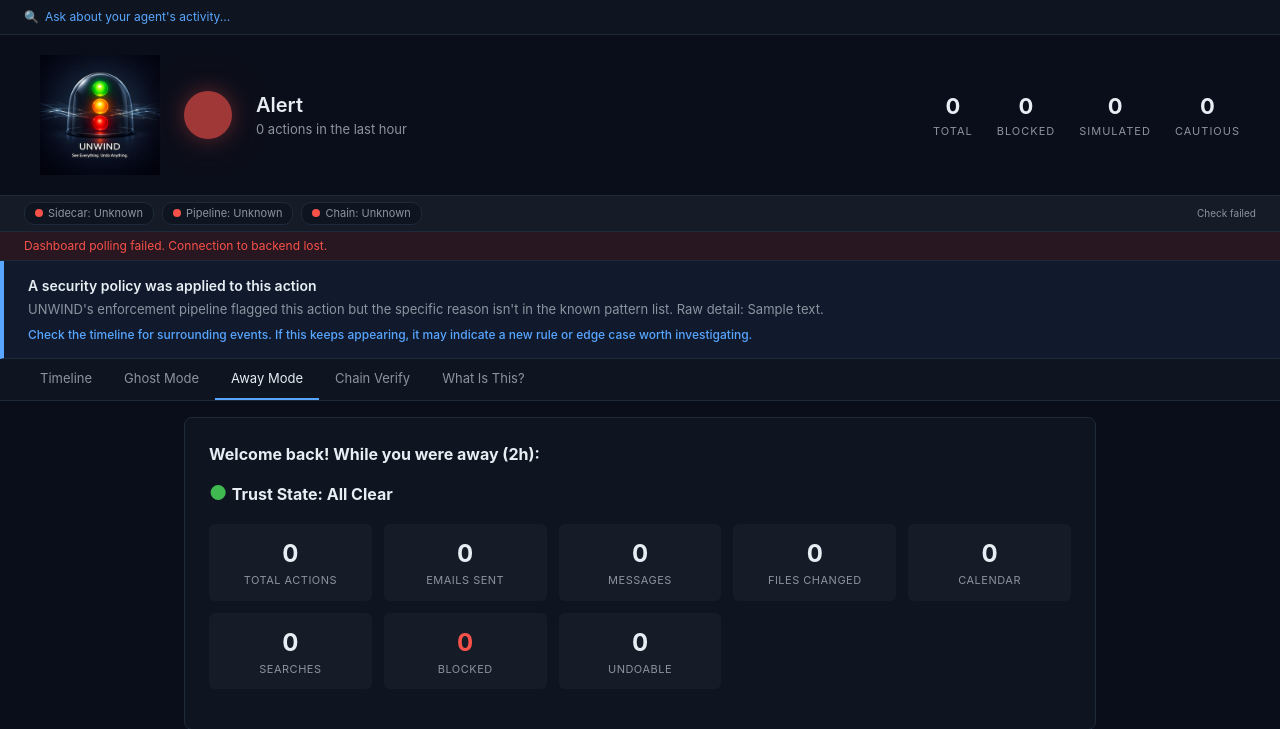
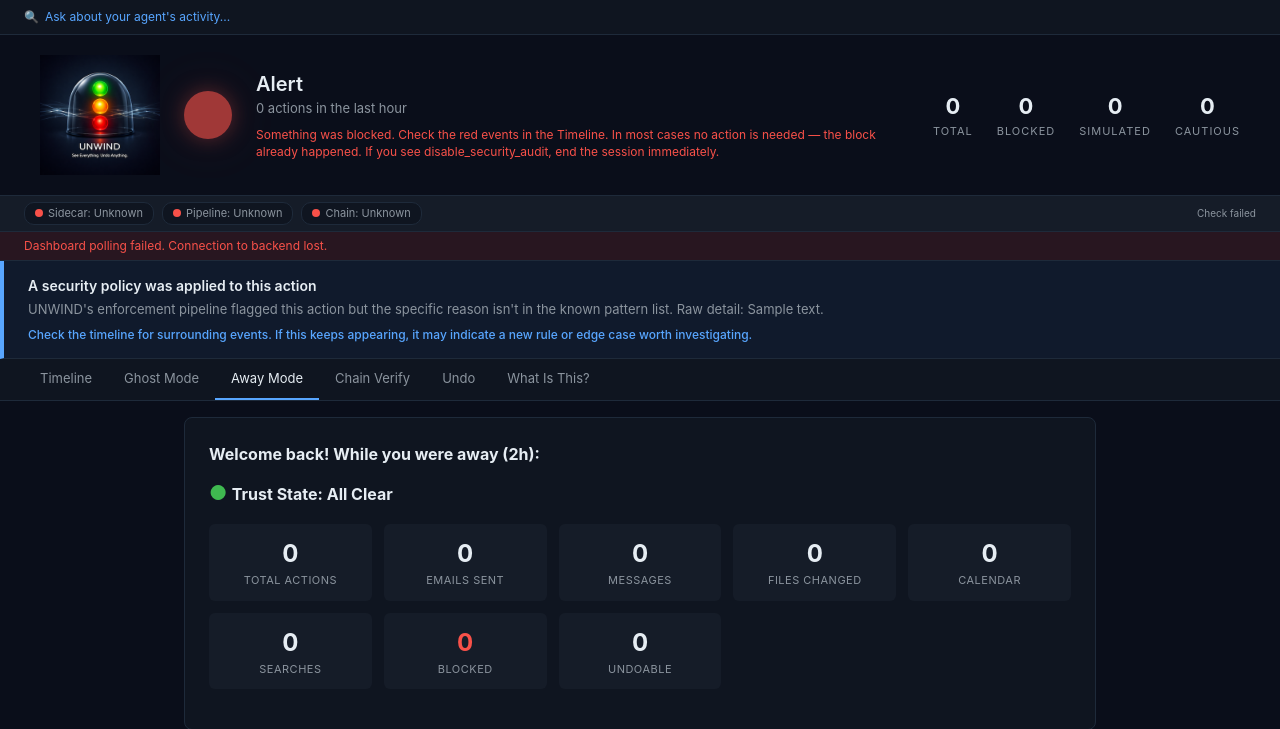
Before and after one commit to unwind-mcp/unwind, a Flask app: page / in a window 1280 px wide. Shown: the part 60-789 px from the top of the page. Run offline with Flask 3, Linux system fonts and the light colour scheme; tables that the repository leaves empty hold one stand-in row (values such as "Sample post"); data that the repository does not hold is empty.

Commit message:
feat(dashboard): add undo tab and orb contextual guidance

```diff
--- a/unwind/dashboard/templates/index.html
+++ b/unwind/dashboard/templates/index.html
@@ -172,6 +172,14 @@
 
     .trust-info h2 { font-size: 20px; font-weight: 600; }
     .trust-info .subtitle { color: var(--text-dim); font-size: 13px; }
+    .trust-guidance {
+      margin-top: 8px;
+      font-size: 12px;
+      line-height: 1.4;
+      max-width: 620px;
+    }
+    .trust-guidance.amber { color: var(--amber); }
+    .trust-guidance.red { color: var(--red); }
     .trust-stats {
       margin-left: auto;
       display: flex;
@@ -630,6 +681,7 @@
     <div class="trust-info">
       <h2 id="trust-label">All Clear</h2>
       <div class="subtitle" id="trust-subtitle">Loading...</div>
+      <div id="trust-guidance" class="trust-guidance hidden"></div>
     </div>
     <div class="trust-stats">
       <div class="stat">
@@ -686,6 +738,7 @@
     <div class="tab" data-tab="ghost" onclick="switchTab('ghost')">Ghost Mode</div>
     <div class="tab" data-tab="away" onclick="switchTab('away')">Away Mode</div>
     <div class="tab" data-tab="verify" onclick="switchTab('verify')">Chain Verify</div>
+    <div class="tab" data-tab="undo" onclick="switchTab('undo')">Undo</div>
     <div class="tab" data-tab="about" onclick="switchTab('about')">What Is This?</div>
   </div>
 
@@ -752,6 +805,11 @@
       </div>
     </div>
 
+    <!-- Undo -->
+    <div id="panel-undo" class="hidden">
+      <div id="undo-container" class="loading">Loading restorable snapshots...</div>
+    </div>
+
     <!-- About -->
     <div id="panel-about" class="hidden">
 
@@ -868,8 +926,21 @@
       const label = document.getElementById('trust-label');
       const subtitle = document.getElementById('trust-subtitle');
 
-      orb.className = 'trust-orb ' + (data.orb_state || data.trust_state);
-      label.textContent = TRUST_LABELS[data.orb_state || data.trust_state] || (data.orb_state || data.trust_state);
+      const orbState = data.orb_state || data.trust_state;
+      orb.className = 'trust-orb ' + orbState;
+      label.textContent = TRUST_LABELS[orbState] || orbState;
+
+      const guidance = document.getElementById('trust-guidance');
+      if (orbState === 'amber') {
+        guidance.textContent = "Your agent has ingested external content. High-risk actions are flagged for review. Check the Timeline — if tool calls don't match what you asked for, end the session.";
+        guidance.className = 'trust-guidance amber';
+      } else if (orbState === 'red') {
+        guidance.textContent = 'Something was blocked. Check the red events in the Timeline. In most cases no action is needed — the block already happened. If you see disable_security_audit, end the session immediately.';
+        guidance.className = 'trust-guidance red';
+      } else {
+        guidance.textContent = '';
+        guidance.className = 'trust-guidance hidden';
+      }
 
       const h = data.last_hour;
       let subtitleText =
@@ -1334,6 +1405,57 @@
   }
 
   // ─── Undo ─────────────────────────────────────
+  function formatSnapshotTimestamp(ts) {
+    if (!ts) return 'Unknown time';
+    const d = new Date(ts * 1000);
+    return d.toLocaleString([], {
+      year: 'numeric', month: 'short', day: '2-digit',
+      hour: '2-digit', minute: '2-digit', second: '2-digit'
+    });
+  }
+
+  async function refreshUndoSnapshots() {
+    const container = document.getElementById('undo-container');
+    try {
+      const data = await api('/api/snapshots?limit=200');
+      const snapshots = data.snapshots || [];
+      container.classList.remove('loading');
+
+      if (snapshots.length === 0) {
+        container.innerHTML = `
+          <div class="empty-state">
+            <div class="icon">&#x21a9;&#xfe0f;</div>
+            <div>No restorable snapshots found.</div>
+            <div style="margin-top:8px;font-size:13px;">Snapshots appear here when UNWIND captures pre-change backups.</div>
+          </div>`;
+        return;
+      }
+
+      container.innerHTML = `
+        <div class="undo-panel">
+          <div class="undo-header">
+            <strong>Restorable snapshots</strong>
+            <span>${snapshots.length} available</span>
+          </div>
+          <div class="undo-list">
+            ${snapshots.map(s => `
+              <div class="undo-row">
+                <div style="min-width:0;flex:1;">
+                  <div class="undo-path" title="${escapeHtml(s.original_path || '')}">${escapeHtml(s.original_path || '(unknown path)')}</div>
+                  <div class="undo-meta">${formatSnapshotTimestamp(s.timestamp)} &bull; event ${escapeHtml((s.event_id || '').slice(0, 12))}</div>
+                </div>
+                <button class="undo-btn" onclick="undoEvent('${s.event_id}')">Restore</button>
+              </div>
+            `).join('')}
+          </div>
+        </div>`;
+    } catch (e) {
+      container.classList.remove('loading');
+      container.innerHTML = '<div class="empty-state" style="color:var(--red);">Failed to load snapshots</div>';
+      console.error('Snapshots fetch failed:', e);
+    }
+  }
+
   async function undoEvent(eventId) {
     if (!confirm(`Undo event ${eventId}?`)) return;
     try {
@@ -1341,6 +1463,7 @@
       if (result.status === 'success') {
         alert(`Restored: ${result.message}`);
         refreshTimeline();
+        refreshUndoSnapshots();
       } else {
         alert(`Undo failed: ${result.message}`);
       }
@@ -1599,11 +1722,13 @@
     document.getElementById('panel-ghost').classList.toggle('hidden', tab !== 'ghost');
     document.getElementById('panel-away').classList.toggle('hidden', tab !== 'away');
     document.getElementById('panel-verify').classList.toggle('hidden', tab !== 'verify');
+    document.getElementById('panel-undo').classList.toggle('hidden', tab !== 'undo');
     document.getElementById('panel-about').classList.toggle('hidden', tab !== 'about');
 
     if (tab === 'ghost') { startGhostPolling(); } else { stopGhostPolling(); }
     if (tab === 'away') refreshAway();
     if (tab === 'verify') verifyChain();
+    if (tab === 'undo') refreshUndoSnapshots();
   }
 
   // ─── Polling ──────────────────────────────────
```
Also changed, not shown: other parts of unwind/dashboard/templates/index.html (+43 -0 lines).
